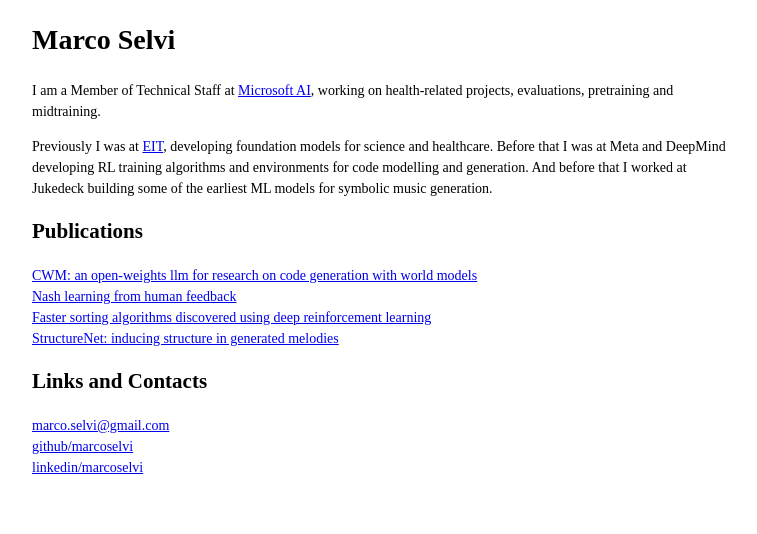
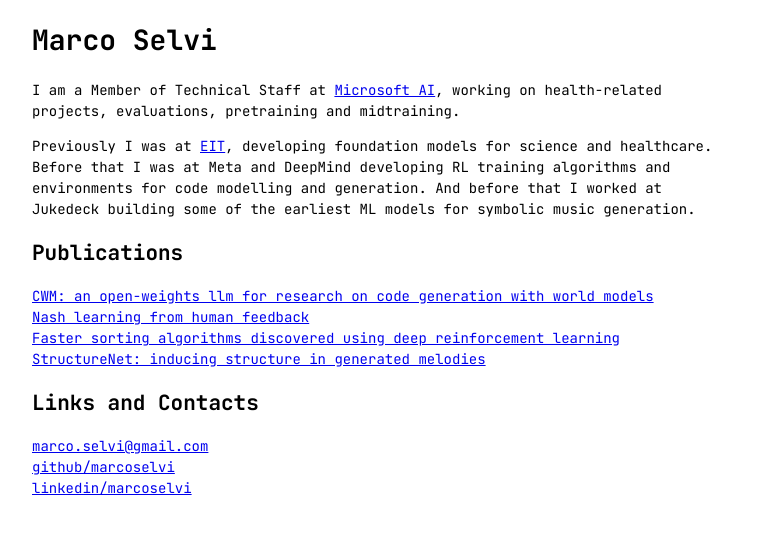
Before and after one commit to marcoselvi/marcoselvi.github.io, a Jekyll site: the page built from index.md, in a window 1280 px wide. Shown: the top 534 px of the page, without its empty margins (258-1015 px from the left). Built offline with Jekyll 4.4.1, drawn with Linux system fonts in a browser that asks for light colours; a style sheet for code colours, icons or effects is not loaded.

Commit message:
Add MS favicon and switch to JetBrains Mono

```diff
--- a/_layouts/default.html
+++ b/_layouts/default.html
@@ -3,8 +3,10 @@
   <head>
     <meta charset="utf-8">
     <title>{{ page.title }}</title>
+    <link rel="icon" href="/favicon.ico" sizes="16x16 32x32 48x48">
+    <link rel="icon" href="/favicon.svg" type="image/svg+xml" sizes="any">
     <link rel="stylesheet" href="/css/styles.css">
-    <link rel="stylesheet" href="//cdn.jsdelivr.net/npm/hack-font@3/build/web/hack.css">
+    <link rel="stylesheet" href="https://fonts.googleapis.com/css2?family=JetBrains+Mono:wght@400;700&amp;display=swap">
   </head>
   <body>
     <!-- {% include navigation.html %} -->
--- a/css/styles.scss
+++ b/css/styles.scss
@@ -2,7 +2,7 @@
 ---
 @charset "utf-8";
 
-$base-font-family: Hack;
+$base-font-family: "JetBrains Mono", monospace;
 $base-font-size:   14px;
 $small-font-size:  $base-font-size * 0.875;
 $base-line-height: 1.5;
```
Also changed, not shown: favicon.ico (added), favicon.svg (added).
